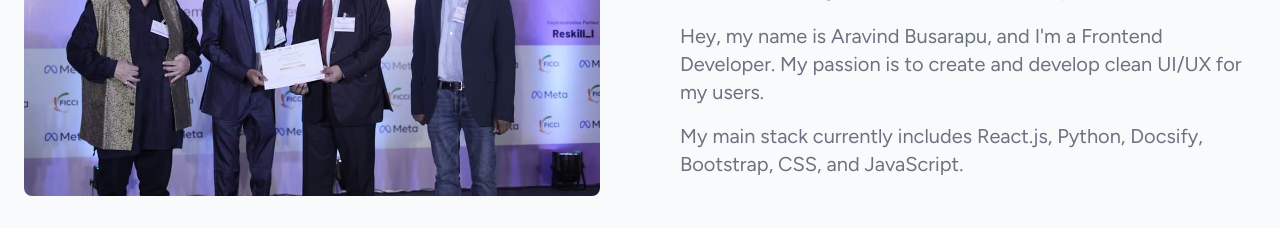
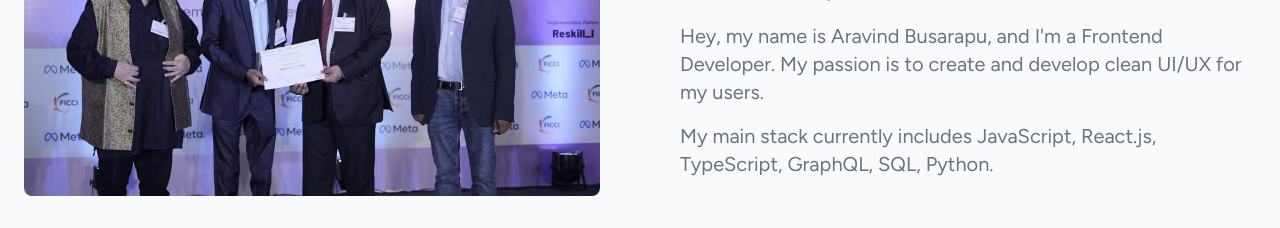
Before and after one commit to Aravind505-stack/My_Portfolio, a React (Create React App) app: page / in a window 1280 px wide. Shown: the part 1000-1228 px from the top of the page. Built offline with nearby package versions, Linux system fonts and the light colour scheme.

Commit message:
Updated About section

```diff
--- a/src/Components/UI/About.jsx
+++ b/src/Components/UI/About.jsx
@@ -28,7 +28,7 @@ const About = () => {
             Hey, my name is Aravind Busarapu, and I'm a Frontend Developer. My passion is to create and develop clean UI/UX for my users.
           </p>
           <p className="mt-4 text-xl text-gray-500">
-            My main stack currently includes React.js, Python, Docsify, Bootstrap, CSS, and JavaScript.
+            My main stack currently includes JavaScript, React.js, TypeScript, GraphQL, SQL, Python.
           </p>
         </div>
       </div>
```
